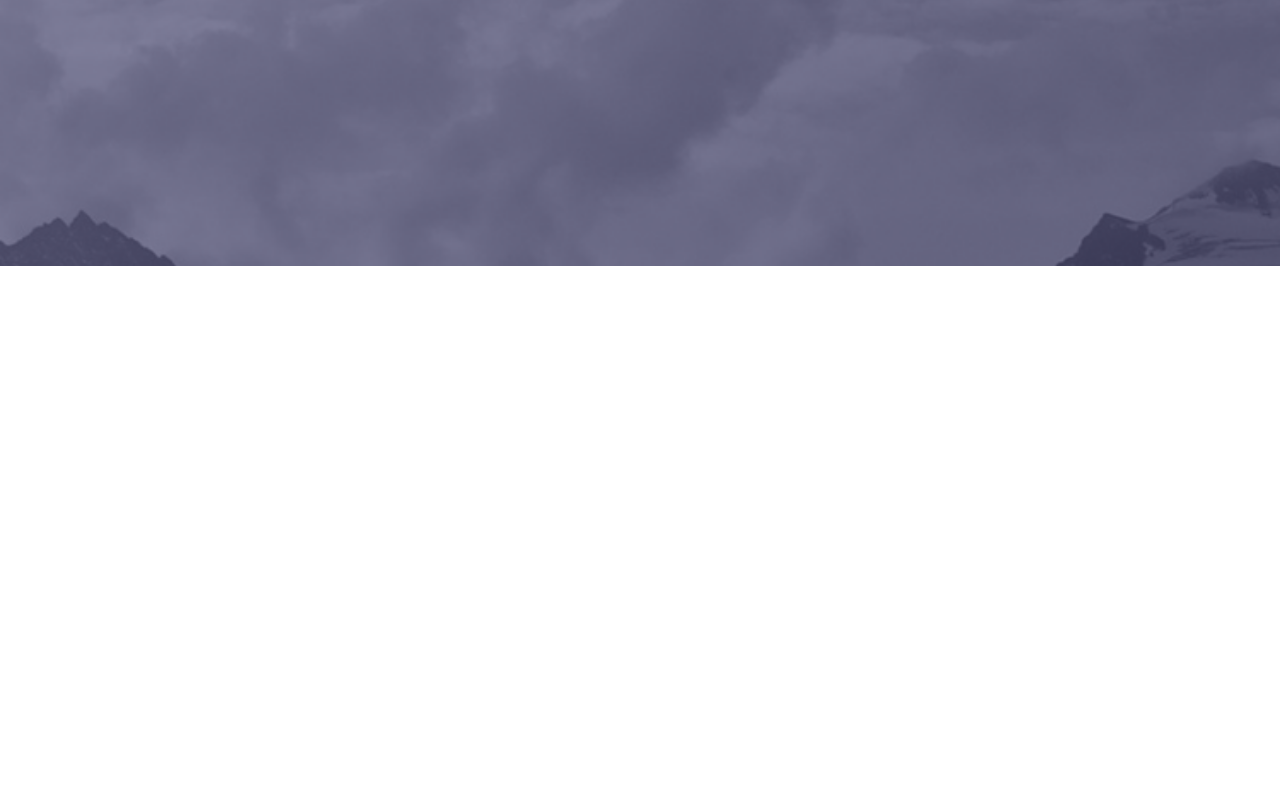
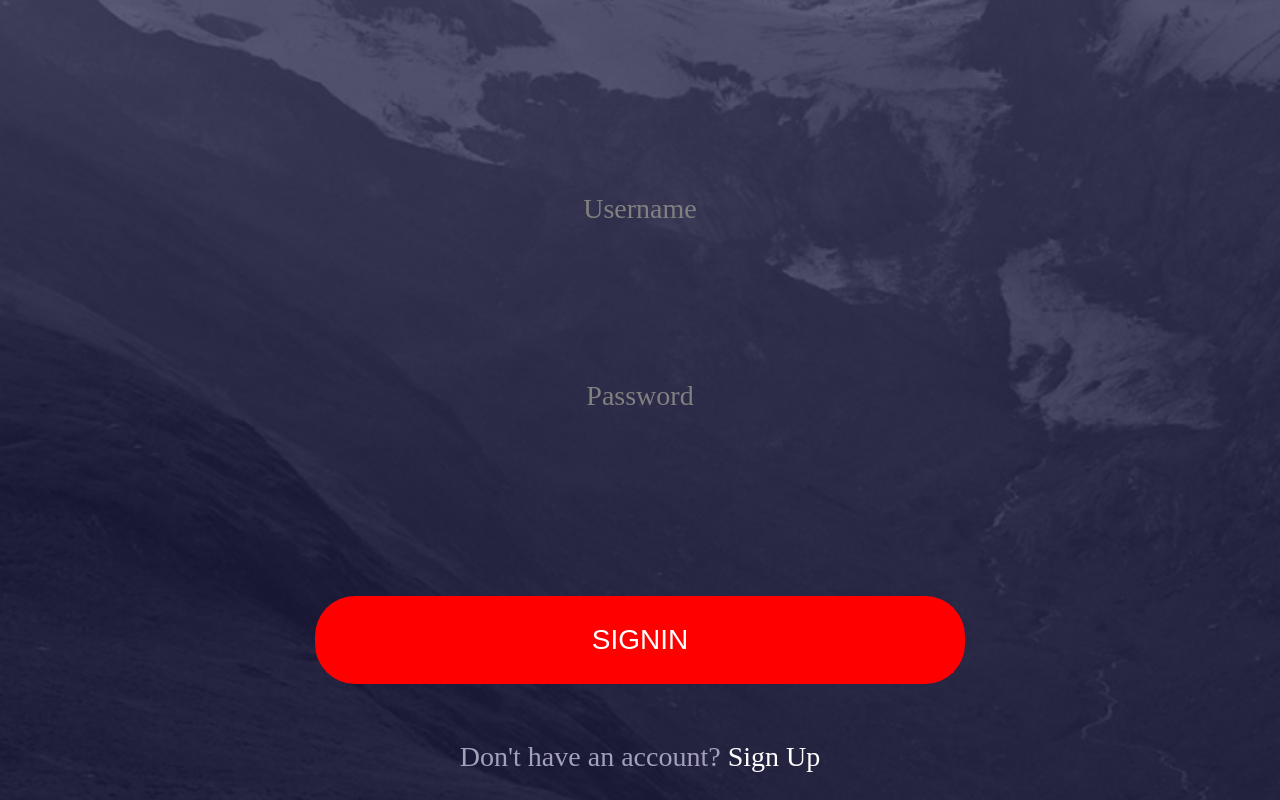
Before and after one commit to MichaelKalinouskij/projectThree, a plain HTML site: page index.html in a window 1280 px wide. Shown: the part 534-1334 px from the top of the page. Before the commit the page ends 800 px from the top, so only its background shows below. Drawn offline with Linux system fonts and the light colour scheme.

Commit message:
projectthree

```diff
--- a/index.html
+++ b/index.html
@@ -22,6 +22,7 @@
 					<label for="password" class="input-title input-password">Password</label><br>
 					<input type="text" maxlength="30" style="text-align:center" class="field-input" id="password"><br>
 					<button class="button">SIGNIN</button>
+					<p class="input-text">Don't have an account? <a href="#" class="input-text-link">Sign Up</a></p>
 				</div>
 			</div>
 		</div>
--- a/sass/style.scss
+++ b/sass/style.scss
@@ -8,38 +8,54 @@
 
 html {
   height: 100%;
+
+
 }
 
 body {
   height: 100%;
   font-size: 100%;
+
+
 }
 
 .wrapper {
+  min-height: 1334px;
+  height: 100%;
+  min-width: 360px;
   overflow: hidden;
-  height: 100%;
 }
 
 .page {
+  height: 100%;
+
  &-signin {
-  background: url(../img/background_one.png) 0 0 no-repeat;
-  background-size:100%;
-  min-height:100%;
+  margin: 0;
+  padding: 0;
+  background: url(../img/background_one.png) no-repeat center center ;
+  -webkit-background-size: cover;
+  -moz-background-size: cover;
+  -o-background-size: cover;
+  background-size: cover;
+  min-width: 100%;
+  height: auto;
   }
 &-inner {
+  width: 100%;
   max-width: 750px;
   margin: 0 auto;
   }
 }
 
 .logo {
-  width: 320px;
+  min-width: 320px;
+  width: 42.6%;
   margin: 0 auto;
-  padding-top: (136px/1334px)*100%;
+  padding-top: 17%;
 }
 
 .input {
-  margin-top: (848px/1334px)*100%;
+  margin-top: 37%;
   text-align: center;
 }
 
@@ -50,12 +66,12 @@ body {
   }
   &-password {
     display: block;
-    margin-top: (94px/1334px)*100%;
+    margin-top: 12%;
   }
 }
 
 .field-input {
-    margin-top: (29px/1334px)*100%;
+    margin-top: 4.13%;
     height: (30px/1334px)*100%;
     width: (425px/750px)*100%;
     padding: (5px/1334px)*100% (5px/1334px)*100%;
@@ -66,8 +82,8 @@ body {
 }
 
 .button {
-  margin-top: (90px/1244px)*100%;
-  width: 650px;
+    margin-top: 13.6%;
+    width: 86.6%;
     padding-top: 28px;
     padding-bottom: 28px;
     border: 0px;
@@ -76,3 +92,15 @@ body {
     @include font-size(28px);
     color: #fff;
 }
+.input-text {
+    margin-top: 7.9%;
+    padding-bottom: 7.3%;
+    @include font-size(28px);
+    color: #a2a1b8;
+
+  &-link {
+    @include font-size(28px);
+    text-decoration: none;
+    color: #fff;
+  }
+}
```
Also changed, not shown: sass/style.css, style/style.css. Lines whose indentation alone changed are shown as unchanged.
